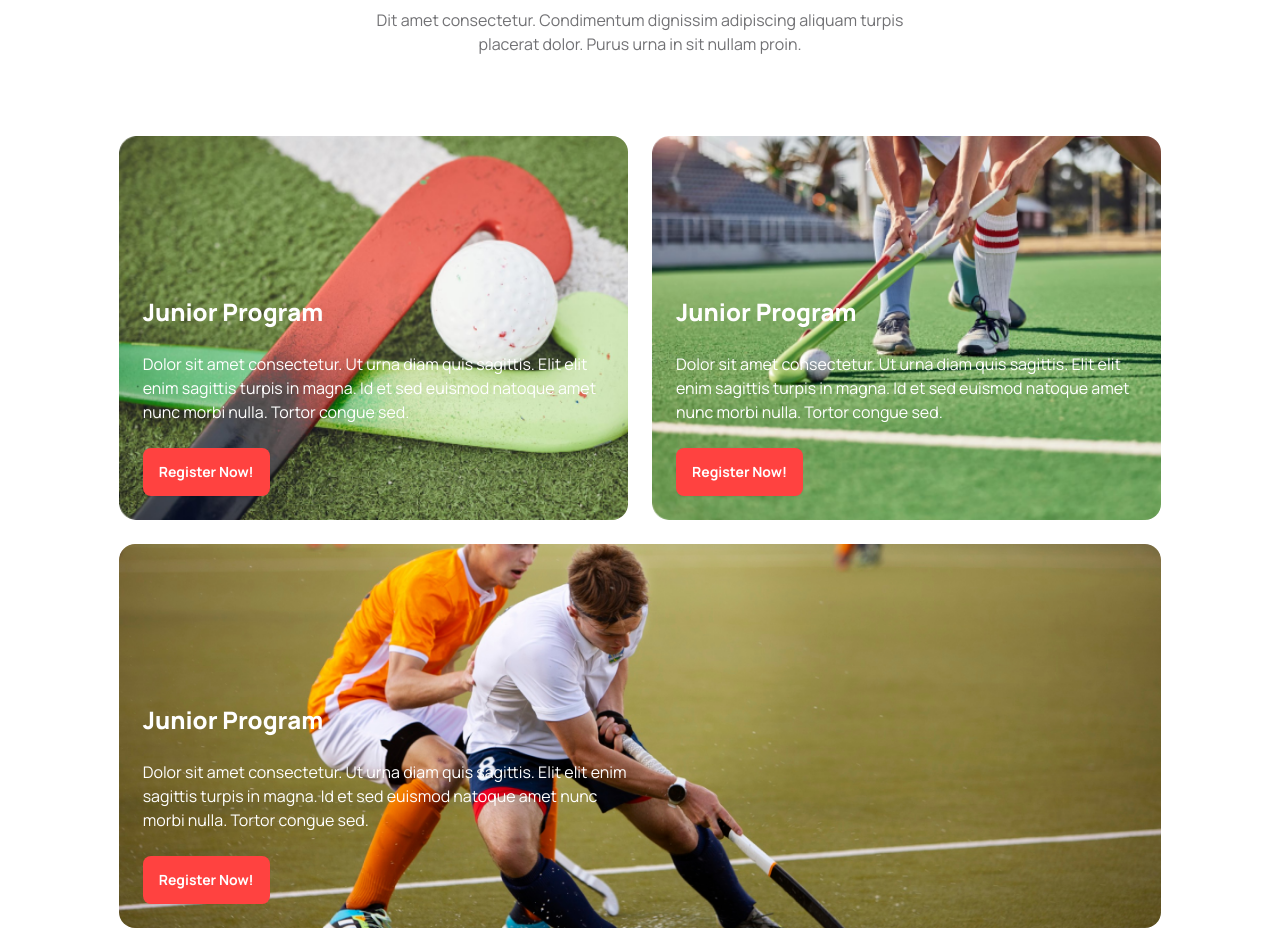
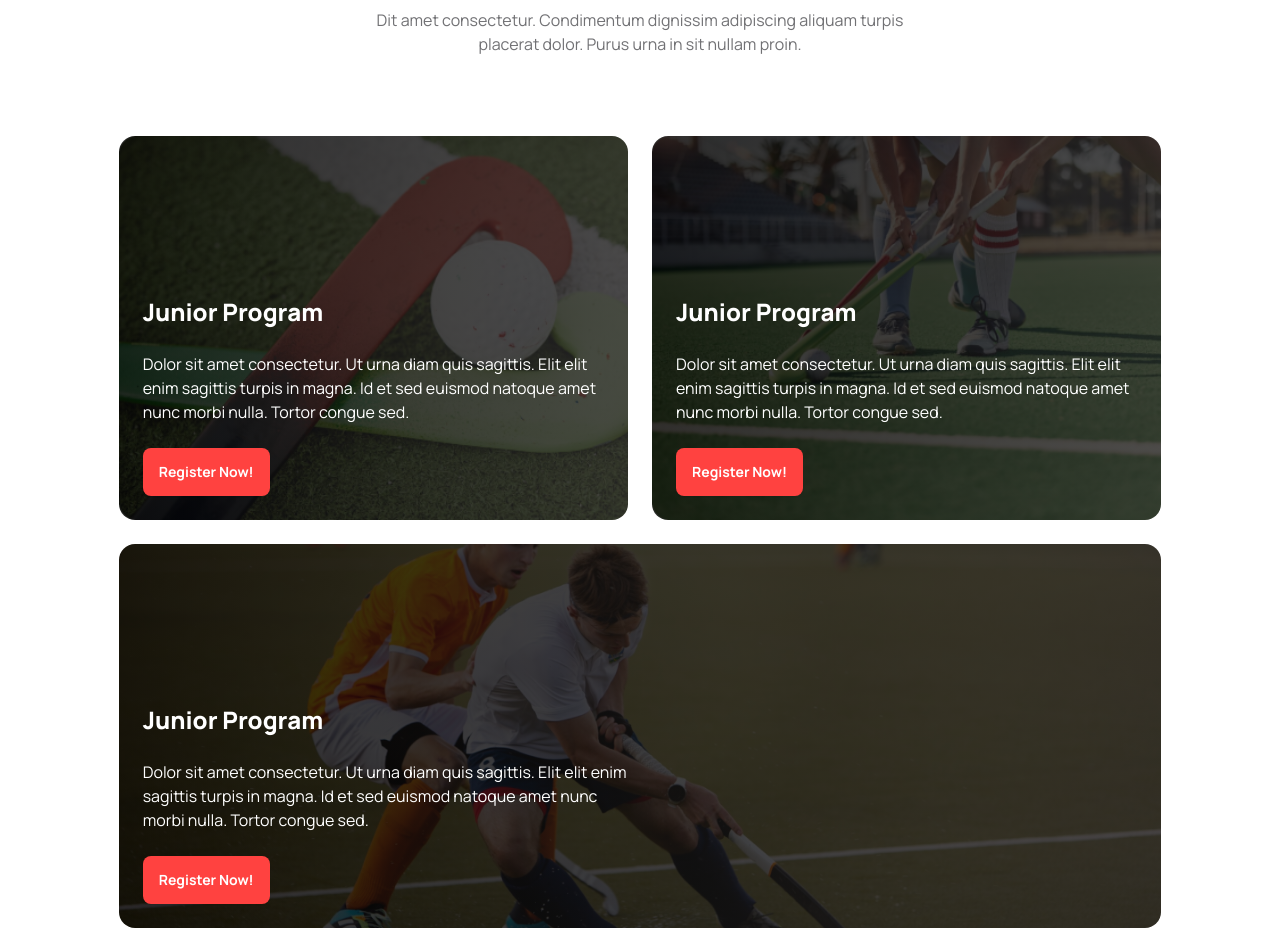
Before and after one commit to abdul-muhaimin-toha/PH-M3-Assignment-3, a website: page index.html in a window 1280 px wide. Shown: the part 1420-2372 px from the top of the page. Drawn offline with Linux system fonts and the light colour scheme.

Commit message:
resolved gradient on background

```diff
--- a/index.html
+++ b/index.html
@@ -305,7 +305,15 @@
           <div class="grid grid-cols-1 md:grid-cols-2 gap-6">
             <!-- Card-1 -->
             <div
-              class="flex flex-col rounded-xl md:rounded-2xl text-white bg-[url('../resources/program-1.png')] bg-no-repeat bg-cover justify-end items-start gap-6 p-6 md:h-96"
+              class="flex flex-col rounded-xl md:rounded-2xl text-white bg-no-repeat bg-cover justify-end items-start gap-6 p-6 md:h-96"
+              style="
+                background-image: linear-gradient(
+                    90deg,
+                    rgba(0, 0, 0, 0.8),
+                    rgba(36, 35, 35, 0.8)
+                  ),
+                  url('../resources/program-1.png');
+              "
             >
               <h2 class="text-2xl font-extrabold">Junior Program</h2>
               <p>
@@ -320,7 +328,15 @@
             </div>
             <!-- Card-3 -->
             <div
-              class="flex flex-col rounded-xl md:rounded-2xl text-white bg-[url('../resources/program-2.png')] bg-no-repeat bg-cover justify-end items-start gap-6 p-6 md:h-96"
+              class="flex flex-col rounded-xl md:rounded-2xl text-white bg-no-repeat bg-cover justify-end items-start gap-6 p-6 md:h-96"
+              style="
+                background-image: linear-gradient(
+                    90deg,
+                    rgba(0, 0, 0, 0.8),
+                    rgba(36, 35, 35, 0.8)
+                  ),
+                  url('../resources/program-2.png');
+              "
             >
               <h2 class="text-2xl font-extrabold">Junior Program</h2>
               <p>
@@ -335,7 +351,15 @@
             </div>
             <!-- Card-3 -->
             <div
-              class="flex flex-col rounded-xl md:rounded-2xl text-white bg-[url('../resources/program-3.png')] bg-no-repeat bg-cover justify-end items-start gap-6 p-6 md:col-span-2 md:h-96"
+              class="flex flex-col rounded-xl md:rounded-2xl text-white bg-no-repeat bg-cover justify-end items-start gap-6 p-6 md:col-span-2 md:h-96"
+              style="
+                background-image: linear-gradient(
+                    90deg,
+                    rgba(0, 0, 0, 0.8),
+                    rgba(36, 35, 35, 0.8)
+                  ),
+                  url('../resources/program-3.png');
+              "
             >
               <h2 class="text-2xl font-extrabold">Junior Program</h2>
               <p class="md:w-1/2">
@@ -1049,7 +1073,6 @@
         </div>
       </section>
       <!-- qna section -->
-
       <section>
         <div class="mx-auto lg:w-5/6 px-3 mt-10 md:mt-32">
           <div
@@ -1347,7 +1370,7 @@
     <!-- Footer Section -->
     <footer class="bg-black">
       <div class="mx-auto lg:w-5/6 px-3 md:p-12 mt-10 md:rounded-lg">
-        <footer class="footer text-white py-4 flex flex-col md:flex-row">
+        <div class="footer text-white py-4 flex flex-col md:flex-row">
           <aside class="space-y-2 md:space-y-4">
             <h2 class="text-xl md:text-2xl font-extrabold text-white">
               Get In Touch
@@ -1419,7 +1442,7 @@
               <a class="link link-hover">Hockeys for kids</a>
             </nav>
           </div>
-        </footer>
+        </div>
       </div>
     </footer>
   </body>
```
Also changed, not shown: css/main.css.
